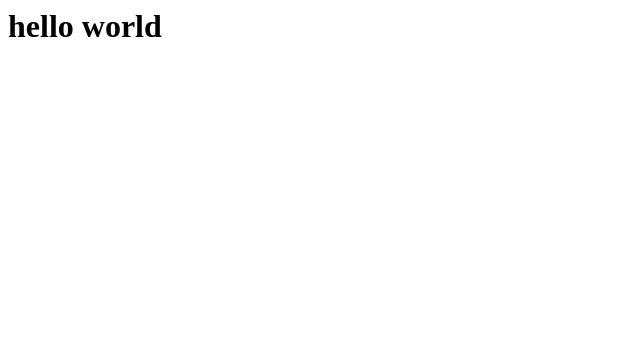
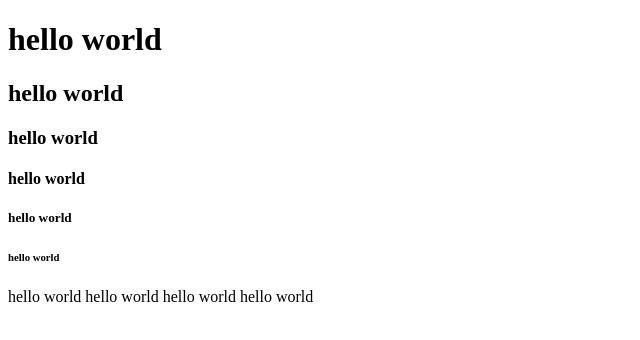
Before and after one commit to pdev-gd/1st, a plain HTML site: page index.html in a window 1280 px wide. Shown: the whole page, without its empty margins (0-640 px from the left). Drawn offline with Linux system fonts and the light colour scheme.

Commit message:
index.html 수정

```diff
--- a/index.html
+++ b/index.html
@@ -1 +1,21 @@
-<h1> hello world </h1>
+<!DOCTYPE html>
+<html lang="en">
+<head>
+    <meta charset="UTF-8">
+    <meta http-equiv="X-UA-Compatible" content="IE=edge">
+    <meta name="viewport" content="width=device-width, initial-scale=1.0">
+    <title>Document</title>
+</head>
+<body>
+    <h1>hello world</h1>
+    <h2>hello world</h2>
+    <h3>hello world</h3>
+    <h4>hello world</h4>
+    <h5>hello world</h5>
+    <h6>hello world</h6>
+    <h7>hello world</h7>
+    <h8>hello world</h8>
+    <h9>hello world</h9>
+    <h10>hello world</h10>
+</body>
+</html>
```
